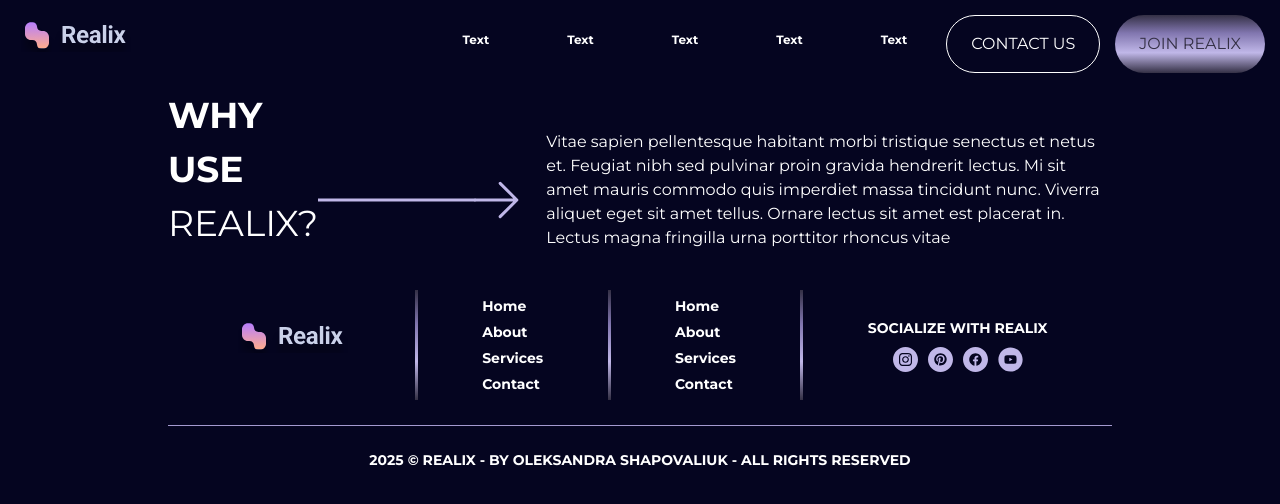
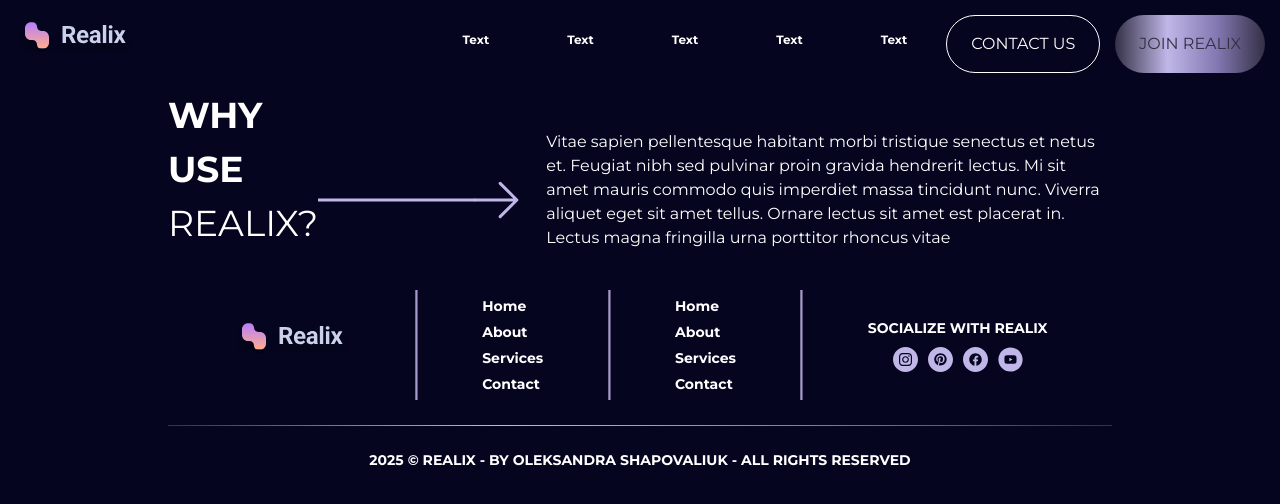
Before and after one commit to sasha55sh/realix, a Next.js app: page / in a window 1280 px wide. Shown: the top 504 px of the page. Built offline with nearby package versions, Linux system fonts and the light colour scheme.

Commit message:
update colors

```diff
--- a/tailwind.config.js
+++ b/tailwind.config.js
@@ -1,9 +1,12 @@
+const flowbite = require("flowbite-react/tailwind");
+
 /** @type {import('tailwindcss').Config} */
 module.exports = {
   content: [
     "./pages/**/*.{js,ts,jsx,tsx,mdx}",
     "./components/**/*.{js,ts,jsx,tsx,mdx}",
     "./app/**/*.{js,ts,jsx,tsx,mdx}",
+    flowbite.content(),
   ],
   theme: {
     extend: {
@@ -17,20 +20,21 @@ module.exports = {
         white: "#ffffff",
         lavenderBlue: "#c0b7e8",
         deepPurple: "#343045",
-        paleLavenderBlue: "#CAD1E9",
+        pearlBlue: "#CAD1E9",
       },
       backgroundImage: {
         violetGradient:
-          "linear-gradient(0deg, #343045 0%, #c0b7e8 35%, #8176af 69%, #343045 100%)",
+          "linear-gradient(90deg, #343045 0%, #c0b7e8 35%, #8176af 69%, #343045 100%)",
         darkVioletGradient:
-          "linear-gradient(0deg, #1e1b2d 0%, #a098cf 35%, #6b6290 69%, #1e1b2d 100%)",
+          "linear-gradient(90deg, #1e1b2d 0%, #a098cf 35%, #6b6290 69%, #1e1b2d 100%)",
         darkGradient: "linear-gradient(0deg, #21223C 0%, #0B0B26 100%)",
         raindowGradient:
-          "linear-gradient(0deg, #B67EFD 0%, #F088D2 50%, #FFAD8B 100%)",
-        grayGradient: "linear-gradient(0deg, #1B1C36 0%, #70717A 100%)",
+          "linear-gradient(90deg, #B67EFD 0%, #F088D2 41%, #FFAD8B 100%)",
+        grayGradient: "linear-gradient(90deg, #1B1C36 0%, #70717A 100%)",
         useCardGradient: "radial-gradient(circle, #433D60 10%, #211E2E 100%)",
         heroGradient: "radial-gradient(circle, #3A3456 0%, #211E2E 100%)",
         formGradient: "radial-gradient(circle, #403A5F 0%, #211E2E 100%)",
+        priceCardGradient: "linear-gradient(90deg, #1B1C36 0%, #70717A 100%)",
       },
     },
     screens: {
@@ -50,5 +54,5 @@ module.exports = {
       },
     },
   },
-  plugins: [],
+  plugins: [flowbite.plugin()],
 };
```
